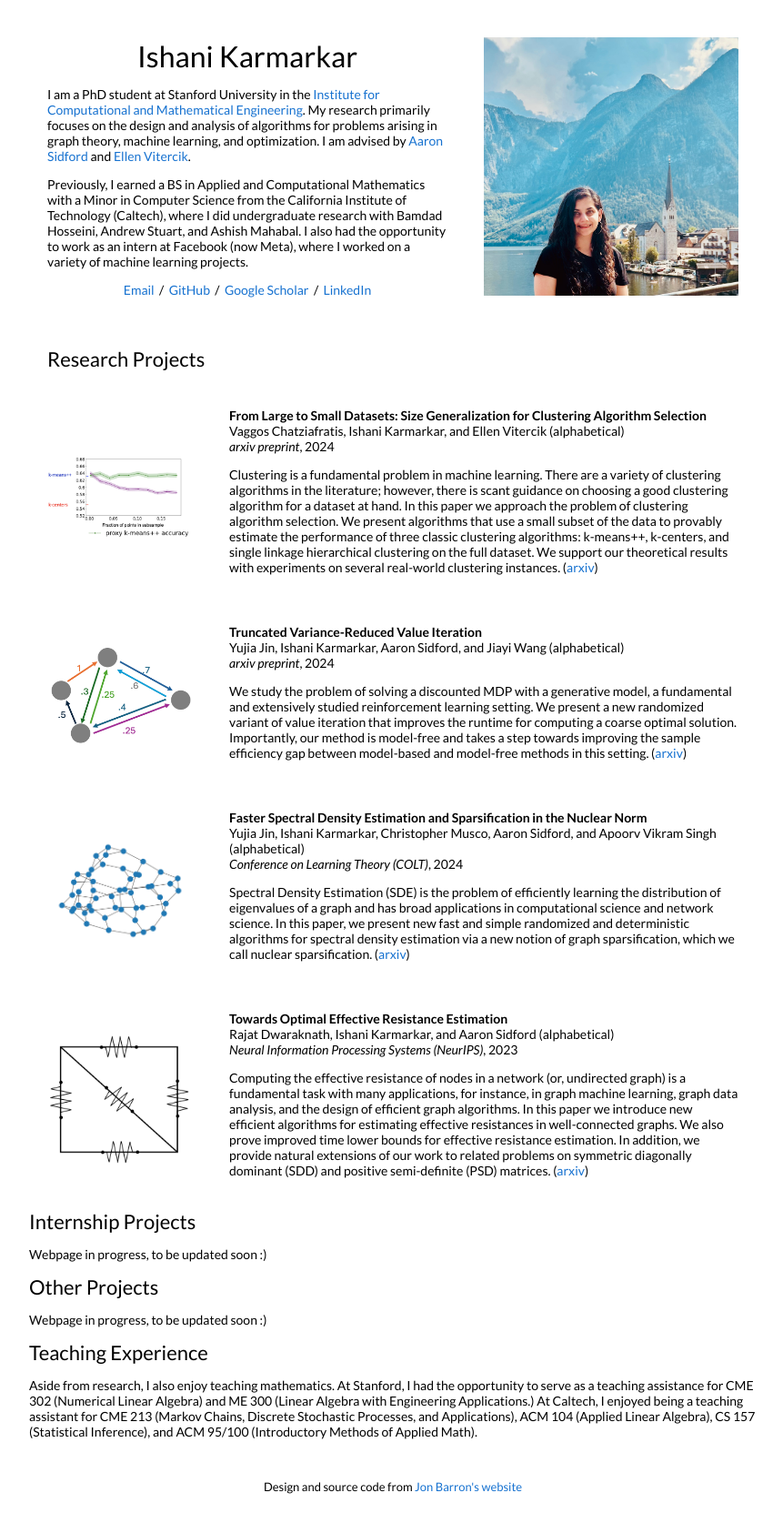
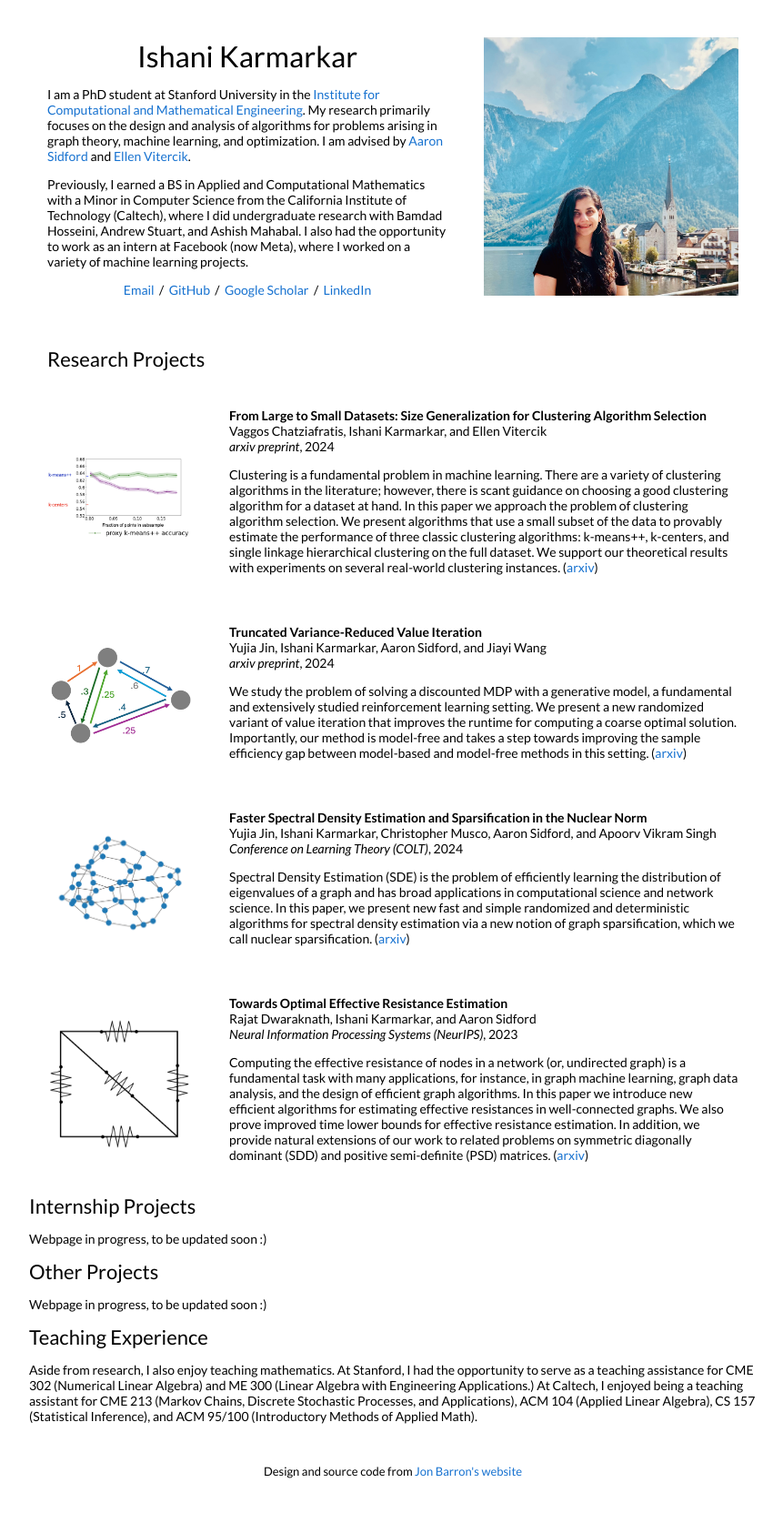
Before and after one commit to ishanikarmarkar/ishanikarmarkar.github.io, a Jekyll site: the page built from _posts/2024-02-25-clustering.markdown, in a window 1280 px wide. Shown: the whole page at 91% size, without its empty margins (208-1069 px from the left). Built offline with Jekyll 4.4.1, drawn with Linux system fonts in a browser that asks for light colours; our own code applies the rules of GitHub Pages for plain Markdown files.

Commit message:
fixed some typos

```diff
--- a/_posts/2023-09-16-effres.markdown
+++ b/_posts/2023-09-16-effres.markdown
@@ -6,7 +6,7 @@ date: 2023-06-24
 categories: research
 course: ""
 venue: "Neural Information Processing Systems (NeurIPS)"
-authors: "Rajat Dwaraknath, Ishani Karmarkar, and Aaron Sidford (alphabetical)"
+authors: "Rajat Dwaraknath, Ishani Karmarkar, and Aaron Sidford"
 subtitle:
 ---
 Computing the effective resistance of nodes in a network (or, undirected graph) is a fundamental task with many applications, for instance, in graph machine learning, graph data analysis, and the design of efficient graph algorithms. In this paper we introduce new efficient algorithms for estimating effective resistances in well-connected graphs. We also prove improved time lower bounds for effective resistance estimation. In addition, we provide natural extensions
--- a/_posts/2024-02-25-clustering.markdown
+++ b/_posts/2024-02-25-clustering.markdown
@@ -6,7 +6,7 @@
 categories: research
 course: ""
 venue: "arxiv preprint"
-authors: "Vaggos Chatziafratis, Ishani Karmarkar, and Ellen Vitercik (alphabetical)"
+authors: "Vaggos Chatziafratis, Ishani Karmarkar, and Ellen Vitercik"
 subtitle:
 ---
 Clustering is a fundamental problem in machine learning. There are a
--- a/_posts/2024-07-02-sde.markdown
+++ b/_posts/2024-07-02-sde.markdown
@@ -6,7 +6,7 @@ date: 2024-06-02
 categories: research
 course: ""
 venue: "Conference on Learning Theory (COLT)"
-authors: "Yujia Jin, Ishani Karmarkar, Christopher Musco, Aaron Sidford, and Apoorv Vikram Singh (alphabetical)"
+authors: "Yujia Jin, Ishani Karmarkar, Christopher Musco, Aaron Sidford, and Apoorv Vikram Singh"
 subtitle:
 ---
 Spectral Density Estimation (SDE) is the problem of efficiently learning the distribution of eigenvalues of a graph and has broad applications in computational science and network science. In this paper, we present new fast and simple randomized and deterministic algorithms for spectral density estimation via a new notion of graph sparsification, which we call nuclear sparsification. (<a href="https://arxiv.org/abs/2406.07521">arxiv</a>)
--- a/_posts/2024-07-03-tvrvi.markdown
+++ b/_posts/2024-07-03-tvrvi.markdown
@@ -2,11 +2,11 @@
 layout: post
 title:  "Truncated Variance-Reduced Value Iteration"
 image: images/mdp_example.png
-date: 2024-06-02
+date: 2024-06-03
 categories: research
 course: ""
 venue: "arxiv preprint"
-authors: "Yujia Jin, Ishani Karmarkar, Aaron Sidford, and Jiayi Wang (alphabetical)"
+authors: "Yujia Jin, Ishani Karmarkar, Aaron Sidford, and Jiayi Wang"
 subtitle:
 ---
 We study the problem of solving a discounted MDP with a generative model, a fundamental and extensively studied reinforcement learning setting. We present a new randomized variant of value iteration that improves the runtime for computing a coarse optimal solution. Importantly, our method is model-free and takes a step towards improving the sample efficiency gap between model-based and model-free methods in this setting. (<a href="https://arxiv.org/abs/2405.12952">arxiv</a>)
```
Also changed, not shown: _posts/2023-09-17-zwicky.markdown (added, +12 -0 lines).
